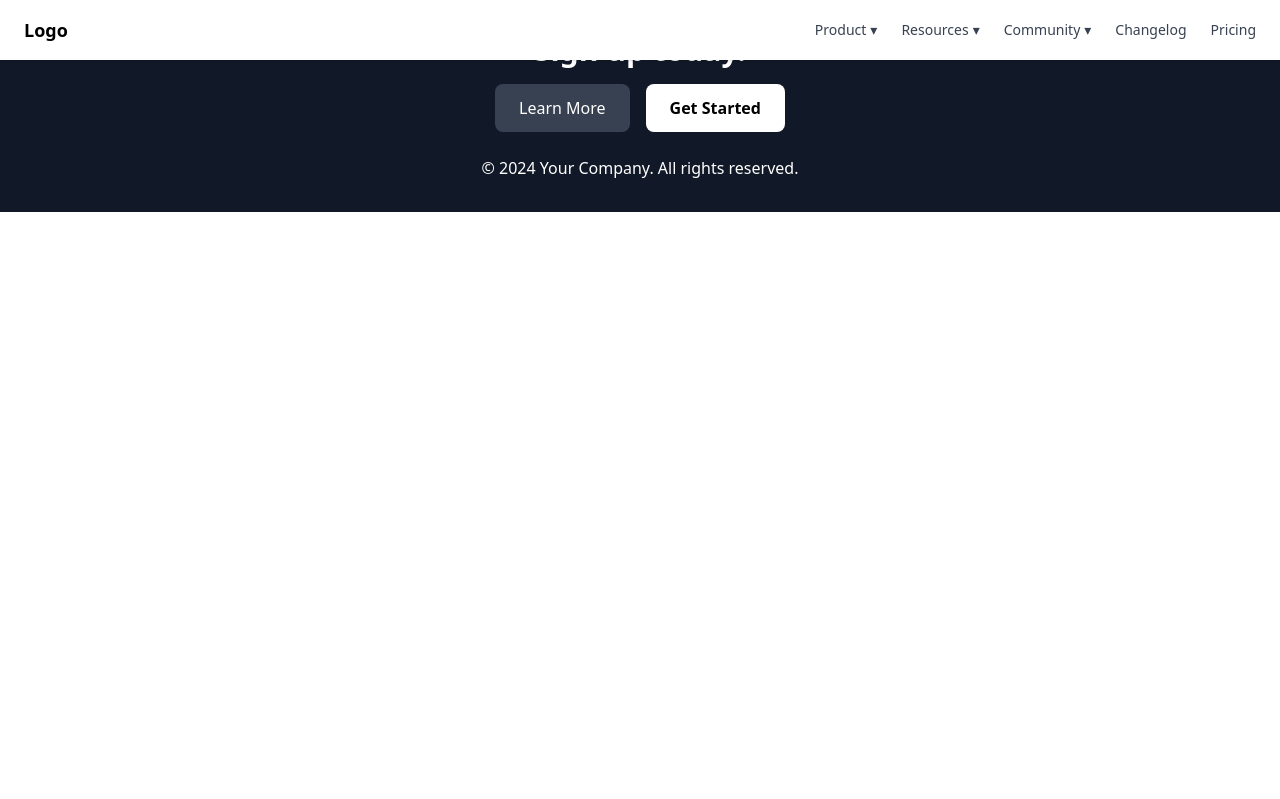
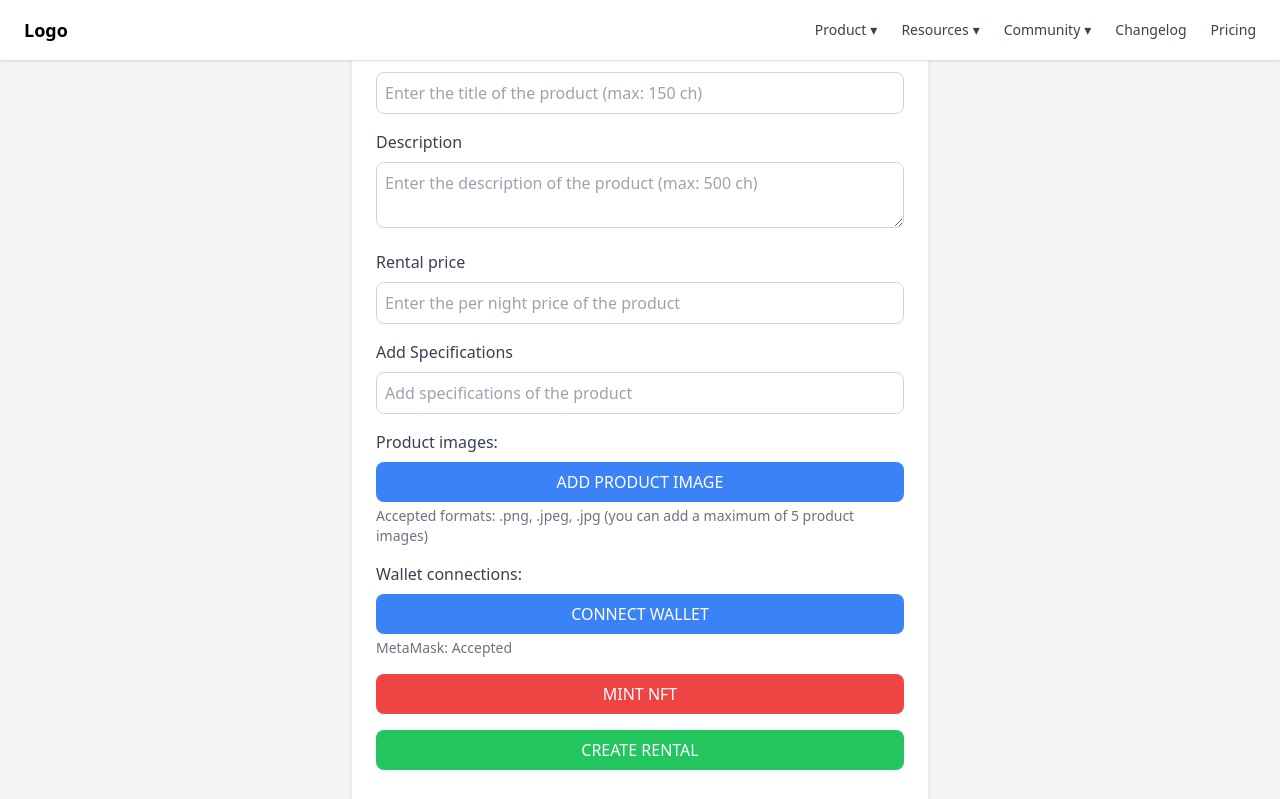
Before and after one commit to avanish-garg/P2P_RENTAL, a React (Vite) app: page /list-item in a window 1280 px wide. Shown: the top 799 px of the page. Built offline with nearby package versions, Linux system fonts and the light colour scheme.

Commit message:
List Item Page Added

```diff
--- a/src/App.jsx
+++ b/src/App.jsx
@@ -4,6 +4,7 @@ import Body from "./componets/Body"
 import Signup from './componets/Signup';
 import RentItem from "./componets/rentitem";
 import DetailPage from './componets/DetailPage';
+import ListItem from './componets/list-item'
 
 import { BrowserRouter as Router, Routes, Route } from 'react-router-dom';
 function App() {
@@ -17,6 +18,7 @@ function App() {
             <Route path="/signup" element={<Signup />} />
             <Route path="/rentitem" element={<RentItem />} />
             <Route path="/details" element={<DetailPage />} />
+            <Route path="/list-item" element={<ListItem />} />
           </Routes>
           <Footer />
         </div>
--- a/src/componets/Body.jsx
+++ b/src/componets/Body.jsx
@@ -111,9 +111,14 @@ const Body = () => {
           Share What You Own, Rent What You Need – Powered by Web3
         </h1>
         <div className="flex space-x-4 mt-6">
-          <button className="px-6 py-3 bg-[#ffffff] text-black rounded-lg font-semibold hover:bg-[#0056b3] hover:text-[#ffffff] transition duration-200">
+          <button
+            onClick={() => navigate('/list-item')} // Add this onClick handler
+            className="px-6 py-3 bg-[#ffffff] text-black rounded-lg font-semibold
+            hover:bg-[#0056b3] hover:text-[#ffffff] transition duration-200"
+          >
             List an Item
           </button>
+
           <button
             onClick={() => navigate("/rentitem")}
             className="bg-[#ffffff] text-black px-6 py-3 rounded-lg font-semibold hover:bg-[#0056b3] hover:text-[#ffffff]  transition duration-200"
--- /dev/null
+++ b/src/componets/list-item.jsx
@@ -0,0 +1,120 @@
+import React, { useState } from 'react';
+import { useNavigate } from 'react-router-dom';
+
+const ListItem = () => {
+  const navigate = useNavigate();
+  const [title, setTitle] = useState('');
+  const [description, setDescription] = useState('');
+  const [price, setPrice] = useState('');
+  const [specifications, setSpecifications] = useState('');
+  const [walletConnected, setWalletConnected] = useState(false);
+
+  const handleSubmit = (e) => {
+    e.preventDefault();
+    console.log('Form submitted:', { title, description, price, specifications });
+  };
+
+  const connectWallet = async () => {
+    if (window.ethereum) {
+      try {
+        await window.ethereum.request({ method: 'eth_requestAccounts' });
+        setWalletConnected(true);
+      } catch (error) {
+        console.error('Failed to connect wallet:', error);
+      }
+    } else {
+      alert('Please install MetaMask to use this feature');
+    }
+  };
+
+  return (
+    <div className="min-h-screen flex flex-col items-center bg-gray-100 p-4">
+      <div className="w-full max-w-xl bg-white shadow-md rounded-lg p-6">
+        <form onSubmit={handleSubmit} className="space-y-4">
+          <div>
+            <label className="block text-gray-700 font-medium mb-2">Title</label>
+            <input
+              type="text"
+              value={title}
+              onChange={(e) => setTitle(e.target.value)}
+              className="w-full border border-gray-300 rounded-lg p-2 focus:ring-2 focus:ring-blue-500 focus:outline-none"
+              placeholder="Enter the title of the product (max: 150 ch)"
+            />
+          </div>
+          <div>
+            <label className="block text-gray-700 font-medium mb-2">Description</label>
+            <textarea
+              value={description}
+              onChange={(e) => setDescription(e.target.value)}
+              className="w-full border border-gray-300 rounded-lg p-2 focus:ring-2 focus:ring-blue-500 focus:outline-none"
+              placeholder="Enter the description of the product (max: 500 ch)"
+            />
+          </div>
+          <div>
+            <label className="block text-gray-700 font-medium mb-2">Rental price</label>
+            <input
+              type="number"
+              value={price}
+              onChange={(e) => setPrice(e.target.value)}
+              className="w-full border border-gray-300 rounded-lg p-2 focus:ring-2 focus:ring-blue-500 focus:outline-none"
+              placeholder="Enter the per night price of the product"
+            />
+          </div>
+          <div>
+            <label className="block text-gray-700 font-medium mb-2">Add Specifications</label>
+            <input
+              type="text"
+              value={specifications}
+              onChange={(e) => setSpecifications(e.target.value)}
+              className="w-full border border-gray-300 rounded-lg p-2 focus:ring-2 focus:ring-blue-500 focus:outline-none"
+              placeholder="Add specifications of the product"
+            />
+          </div>
+          <div>
+            <label className="block text-gray-700 font-medium mb-2">Product images:</label>
+            <button
+              type="button"
+              className="w-full bg-blue-500 text-white py-2 rounded-lg hover:bg-blue-600 focus:outline-none"
+            >
+              ADD PRODUCT IMAGE
+            </button>
+            <p className="text-sm text-gray-500 mt-1">
+              Accepted formats: .png, .jpeg, .jpg (you can add a maximum of 5 product images)
+            </p>
+          </div>
+          <div>
+            <label className="block text-gray-700 font-medium mb-2">Wallet connections:</label>
+            <button
+              type="button"
+              onClick={connectWallet}
+              className="w-full bg-blue-500 text-white py-2 rounded-lg hover:bg-blue-600 focus:outline-none"
+            >
+              {walletConnected ? 'WALLET CONNECTED' : 'CONNECT WALLET'}
+            </button>
+            <p className="text-sm text-gray-500 mt-1">MetaMask: Accepted</p>
+          </div>
+          <button
+            type="button"
+            className="w-full bg-red-500 text-white py-2 rounded-lg hover:bg-red-600 focus:outline-none"
+          >
+            MINT NFT
+          </button>
+          <button
+            type="submit"
+            className="w-full bg-green-500 text-white py-2 rounded-lg hover:bg-green-600 focus:outline-none"
+          >
+            CREATE RENTAL
+          </button>
+        </form>
+        <button
+          onClick={() => navigate(-1)}
+          className="mt-6 flex items-center justify-center text-blue-500 text-lg hover:underline"
+        >
+          ← Back
+        </button>
+      </div>
+    </div>
+  );
+};
+
+export default ListItem;
```
